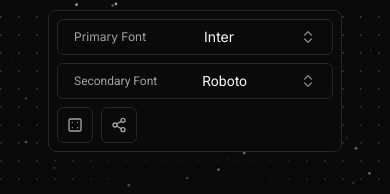
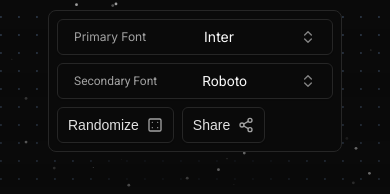
Before and after one commit to lakshyaCreates/font-fixture, a Next.js app: page / in a window 390 px wide. Shown: the part 362-556 px from the top of the page. Built offline with nearby package versions, Linux system fonts and the light colour scheme.

Commit message:
refactor(ui): add label to utility buttons in screens below sm

```diff
--- a/src/features/fonts/font-switcher.tsx
+++ b/src/features/fonts/font-switcher.tsx
@@ -205,8 +205,11 @@
                 }}
                 size={"icon"}
                 variant={"outline"}
-                className="min-w-9"
+                className="min-w-fit px-2.5 sm:min-w-9 sm:px-0"
             >
+                <span className="block text-primary/90 sm:hidden">
+                    Randomize
+                </span>
                 <DiceIcon className="text-muted-foreground" />
             </Button>
             <Button
@@ -223,8 +226,9 @@
                 }}
                 size={"icon"}
                 variant={"outline"}
-                className="min-w-9"
+                className="min-w-fit px-2.5 sm:min-w-9 sm:px-0"
             >
+                <span className="block text-primary/90 sm:hidden">Share</span>
                 {copied ? (
                     <CheckIcon className="text-emerald-500" />
                 ) : (
```
